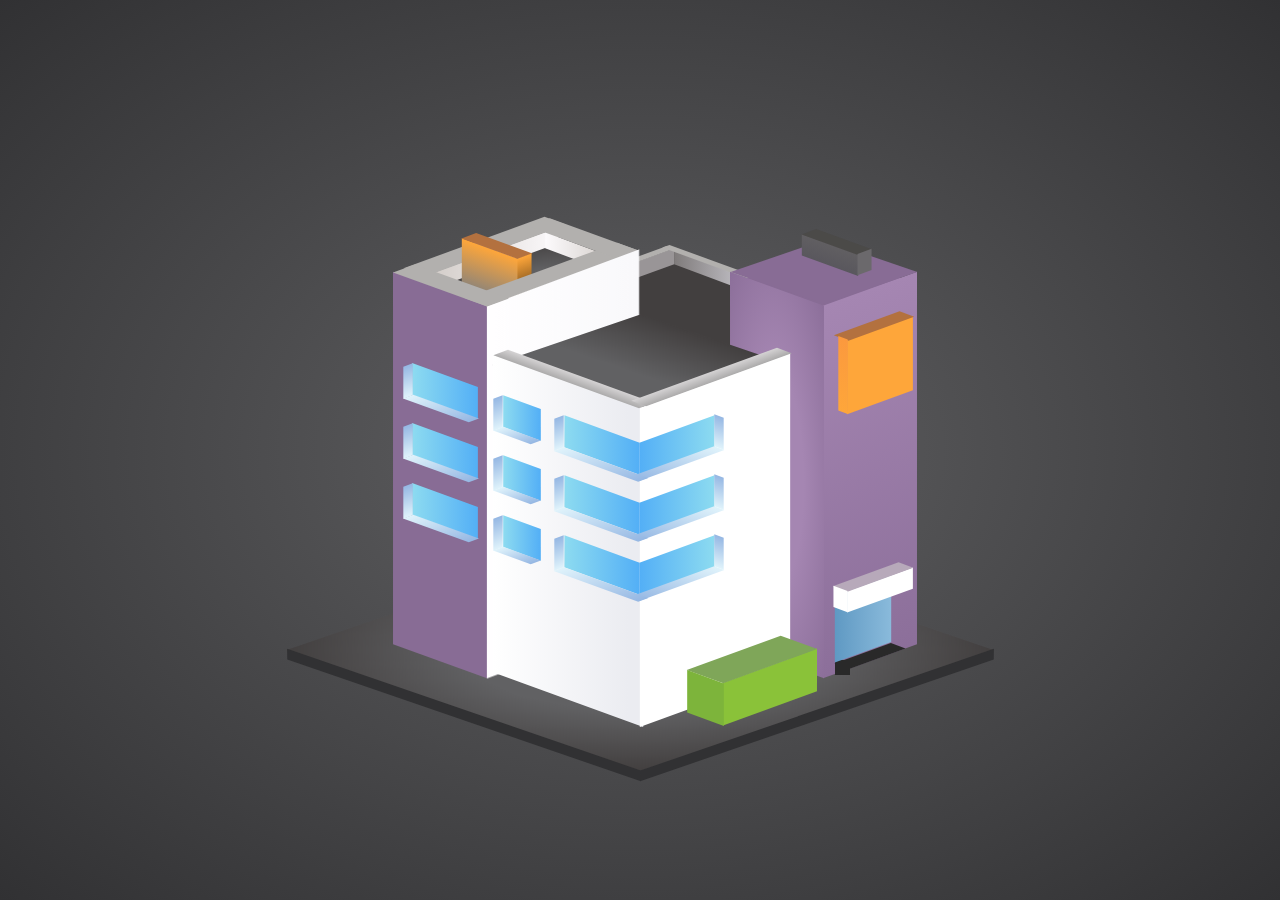
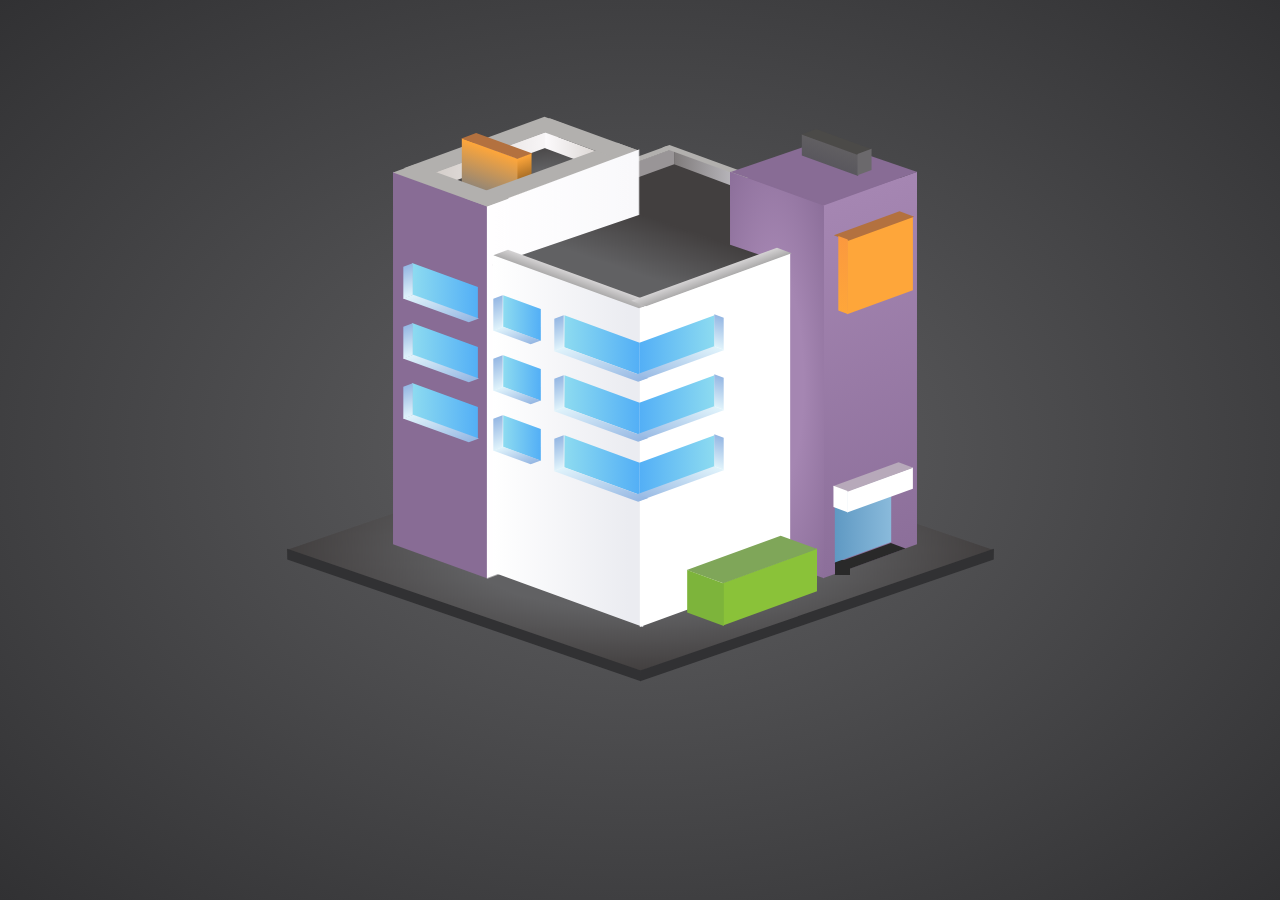
Before and after one commit to samupapati/Edificio-3D-CSS, a plain HTML site: page index.html in a window 1280 px wide. Shown: the top 900 px of the page. Drawn offline with Linux system fonts and the light colour scheme.

```diff
--- a/style.css
+++ b/style.css
@@ -49,15 +49,16 @@ body{
     display: flex;
     flex-direction: column;
     align-items: center;
+    justify-content: center;
     background-image: radial-gradient(var(--chao1), var(--chao3));
-    overflow-x: hidden;
+    overflow: hidden;
 }
 
 #predio{
     width: 900px;
     height: 900px;
-    /* background-color: bisque; */
     position: relative;
+    top: -100px;
 }
 
 .chao{
```
